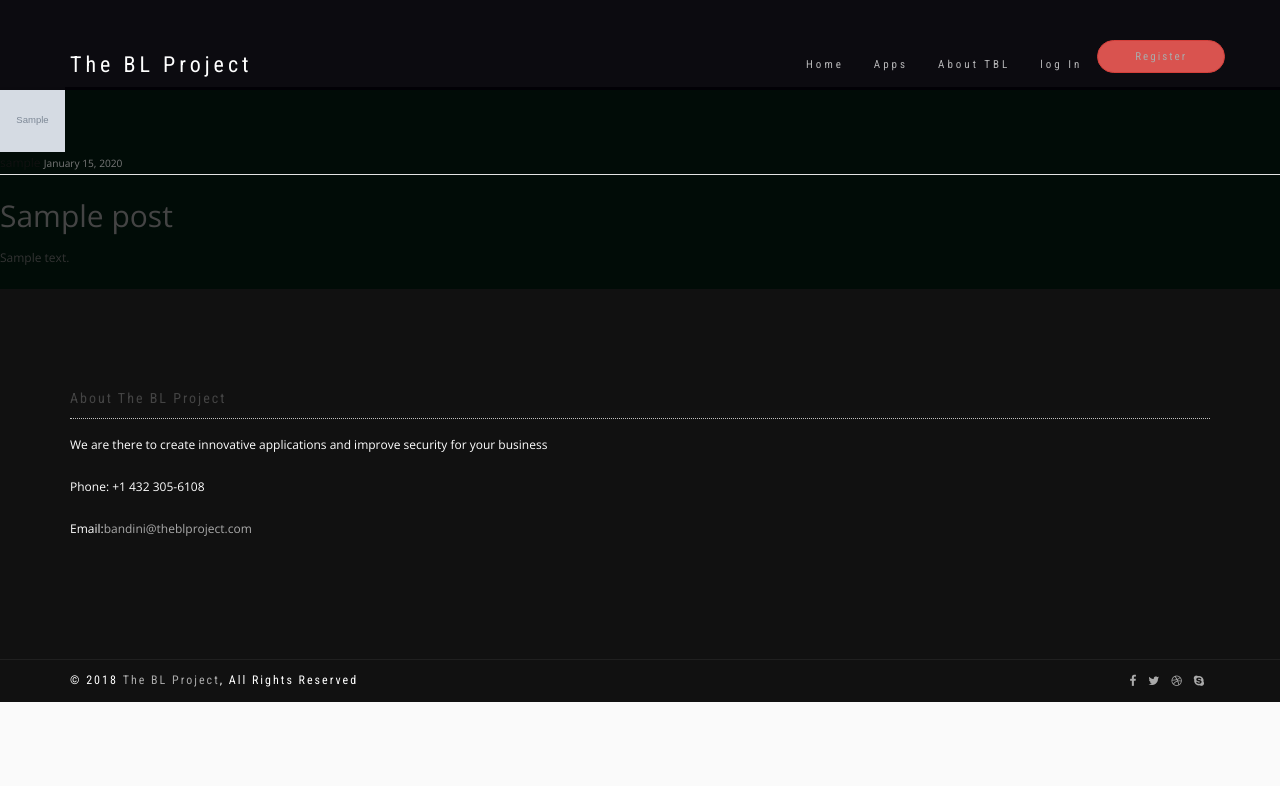
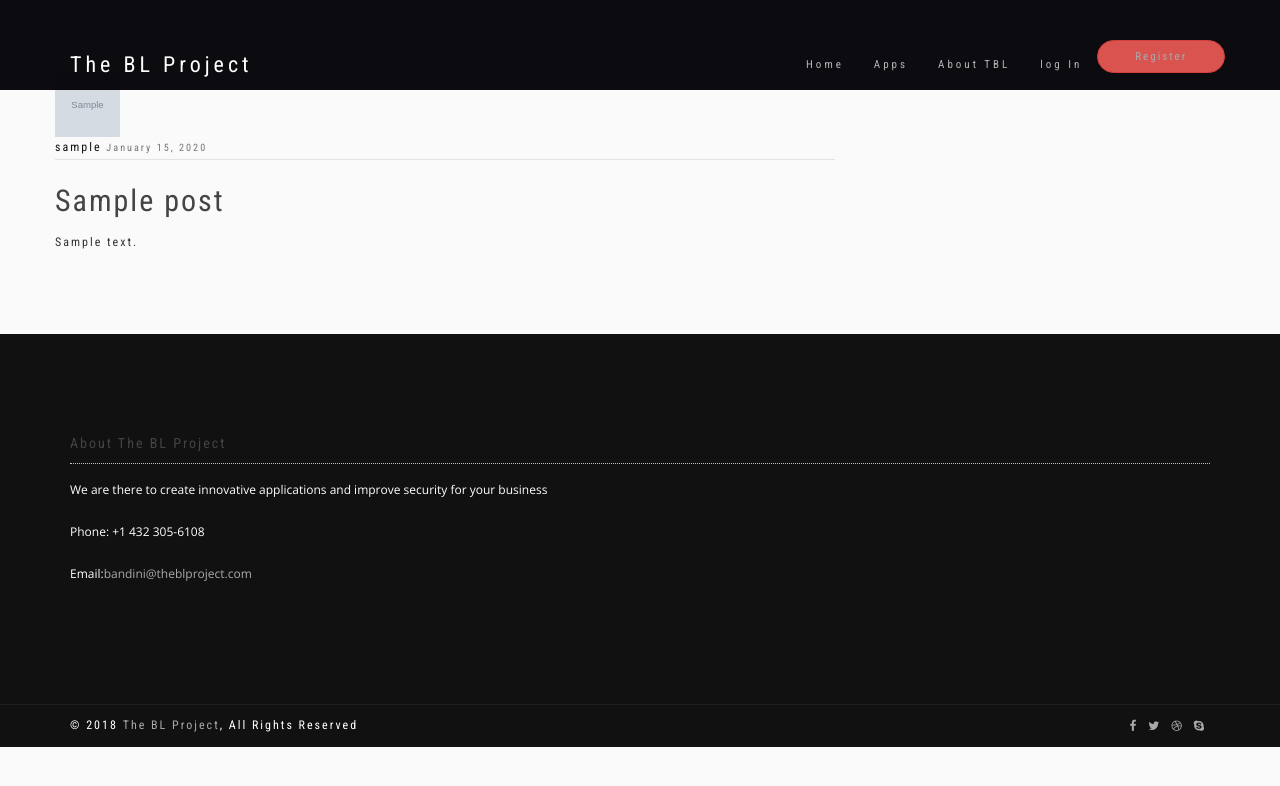
Before and after one commit to lmainja/personal_app, a Django app: page /post/1/ in a window 1280 px wide. Shown: the top 786 px of the page. Run offline with Django 3.2, Linux system fonts and the light colour scheme; tables that the repository leaves empty hold one stand-in row (values such as "Sample post"); grey boxes marked "Sample" are stand-in pictures; some libraries are stand-ins or nearby versions; some web fonts are replaced.

Commit message:
changes to details page

```diff
--- a/creek/posts/templates/posts/about1.html
+++ b/creek/posts/templates/posts/about1.html
@@ -2,7 +2,7 @@
 {% load static %}
 
 {% block content %}
-<section class="content-section home-fade home-full-height" id="home ">
+<section class="home-section home-fade home-full-height" id="home ">
     <div class="hero-slider">
       <ul class="slides">
         <li class="bg-dark-60 bg-dark" style="background-image:url({% static 'images/plain.jpg' %})">
--- a/creek/posts/templates/posts/detail.html
+++ b/creek/posts/templates/posts/detail.html
@@ -1,7 +1,12 @@
 {% extends 'posts/base.html' %}
 {% load static %}
 {% block content %}
-  <article class="media content-section">
+<section class="container">
+    <div class="row">
+      <div class="col-sm-8">
+        <div class="row multi-columns-row post-columns">
+            <div class="post">
+              <div class="post-header font-alt">
                 <img class="rounded-circle article-img" src="{{ object.author.profile.image.url }}">
                   <div class="media-body">
                     <div class="article-metadata">
@@ -17,5 +22,10 @@
                     <h2 class="article-title">{{ object.title }}</h2>
                     <p class="article-content">{{ object.content }}</p>
                     </div>
-  </article>
+                   </div>
+                  </div>
+                 </div>
+                </div>
+                </div>
+              </section>
 {% endblock content %}
```
Also changed, not shown: creek/posts/templates/posts/post_detail.html (+6 -25 lines). Lines whose indentation alone changed are shown as unchanged.
